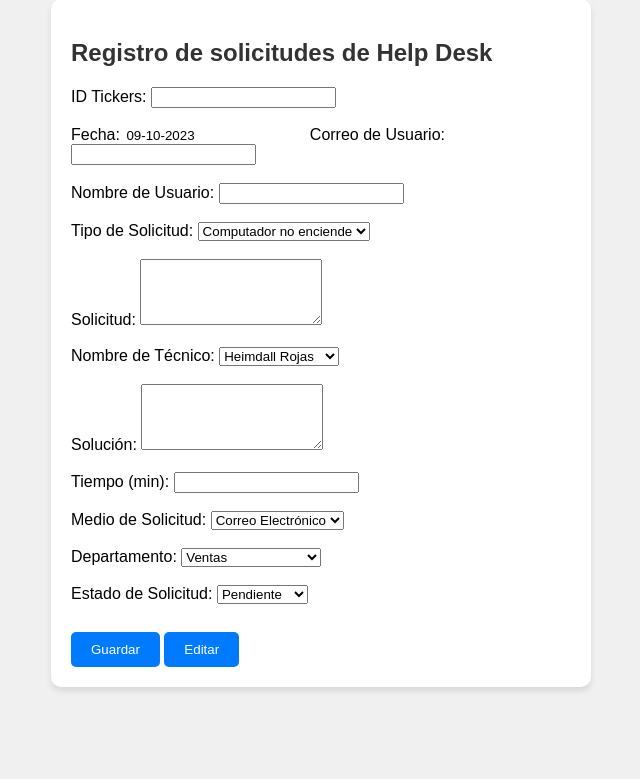
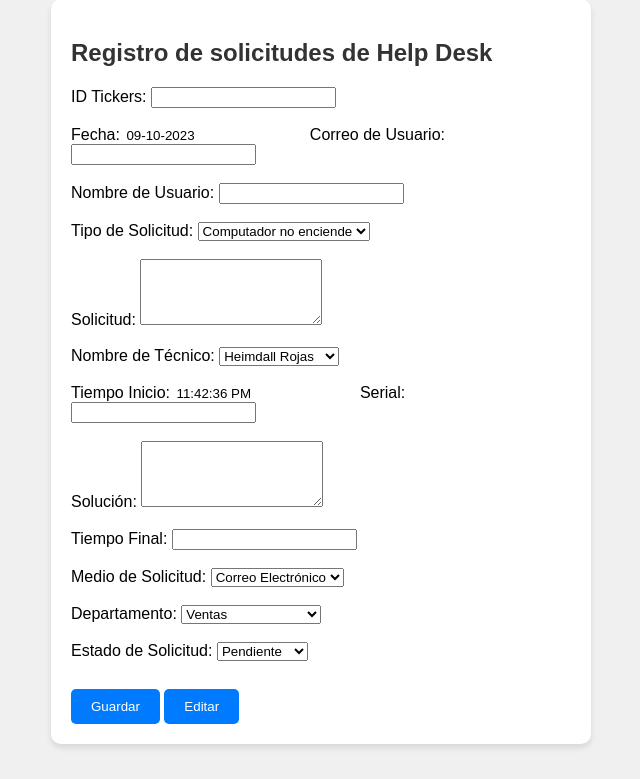
Before and after one commit to Hiemdall/acuavalle_help_desk, a PHP site: page / in a window 1280 px wide. Shown: the part 21-800 px from the top of the page, without its empty margins (319-959 px from the left). Run offline with PHP 8.4, Linux system fonts and the light colour scheme.

Commit message:
Modificacón de la base de datos, index.html y procesar.php

```diff
--- a/Base de Datos BD_acuavalle.txt
+++ b/Base de Datos BD_acuavalle.txt
@@ -13,7 +13,9 @@
 nom_tec
 tipo_solicitud
 solucion
-tiempo              => Tiempo en resulver el caso
+serial
+tiempo_inicio
+tiempo_final
 medio_solicitud
 departamento
 estado_solicitud
--- a/index.php
+++ b/index.php
@@ -14,7 +14,12 @@
         <label for="id_tickers">ID Tickers:</label>
         <input type="text" name="id_tickers" required><br><br>
         <?php
+        // Configura la zona horaria de Colombia
+        date_default_timezone_set('America/Bogota');
+        // Obtiene la fecha actual en formato 'd-m-Y'
         $fechaActual = date('d-m-Y');
+        // Obtiene la hora actual en formato 'H:i:s'
+        $horaActual = date('h:i:s A');
         ?>
         <label for="fecha">Fecha:</label>
         <input type="text" id="fecha" name="fecha" value="<?php echo $fechaActual; ?>" class="no-border" readonly style="border: none;  background-color: transparent; outline: none; ">
@@ -44,11 +49,17 @@
             <!-- Agrega más opciones según sea necesario -->
         </select><br><br>
 
+        <label for="tiempo_inicio">Tiempo Inicio:</label>
+        <input type="text" id="hora" name="hora" value="<?php echo $horaActual; ?>" class="no-border" readonly style="border: none; background-color: transparent; outline: none; ">
+
+        <label for="serial">Serial:</label>
+        <input type="text" name="serial" required><br><br>
+
         <label for="solucion">Solución:</label>
         <textarea name="solucion" rows="4" required></textarea><br><br>
 
-        <label for="tiempo">Tiempo (min):</label>
-        <input type="text" name="tiempo" required><br><br>
+        <label for="tiempo_final">Tiempo Final:</label>
+        <input type="text" name="tiempo_final"><br><br>
 
         <label for="medio_solicitud">Medio de Solicitud:</label>
         <select name="medio_solicitud" required>
@@ -78,5 +89,29 @@
         <input type="submit" value="Editar">
     </form>
   </div>
+
+   <script>
+   //Función actualizar la hora en timpo real
+    function actualizarHora() {
+    const campoHora = document.getElementById('hora');
+    const ahora = new Date();
+    let hora = ahora.getHours();
+    const minutos = ahora.getMinutes().toString().padStart(2, '0');
+    const segundos = ahora.getSeconds().toString().padStart(2, '0');
+    const ampm = hora >= 12 ? 'PM' : 'AM';
+
+    hora = hora % 12 || 12; // Convertir a formato de 12 horas
+
+    const horaActual = `${hora}:${minutos}:${segundos} ${ampm}`;
+
+    campoHora.value = horaActual;
+}
+
+   // Actualizar la hora cada segundo (1000 milisegundos)
+   setInterval(actualizarHora, 1000);
+
+   // Llamar a la función para configurar la hora inicial
+actualizarHora();
+</script>
 </body>
 </html>
```
Also changed, not shown: procesar.php (+5 -3 lines), tb_usuario.sql (+16 -7 lines).
